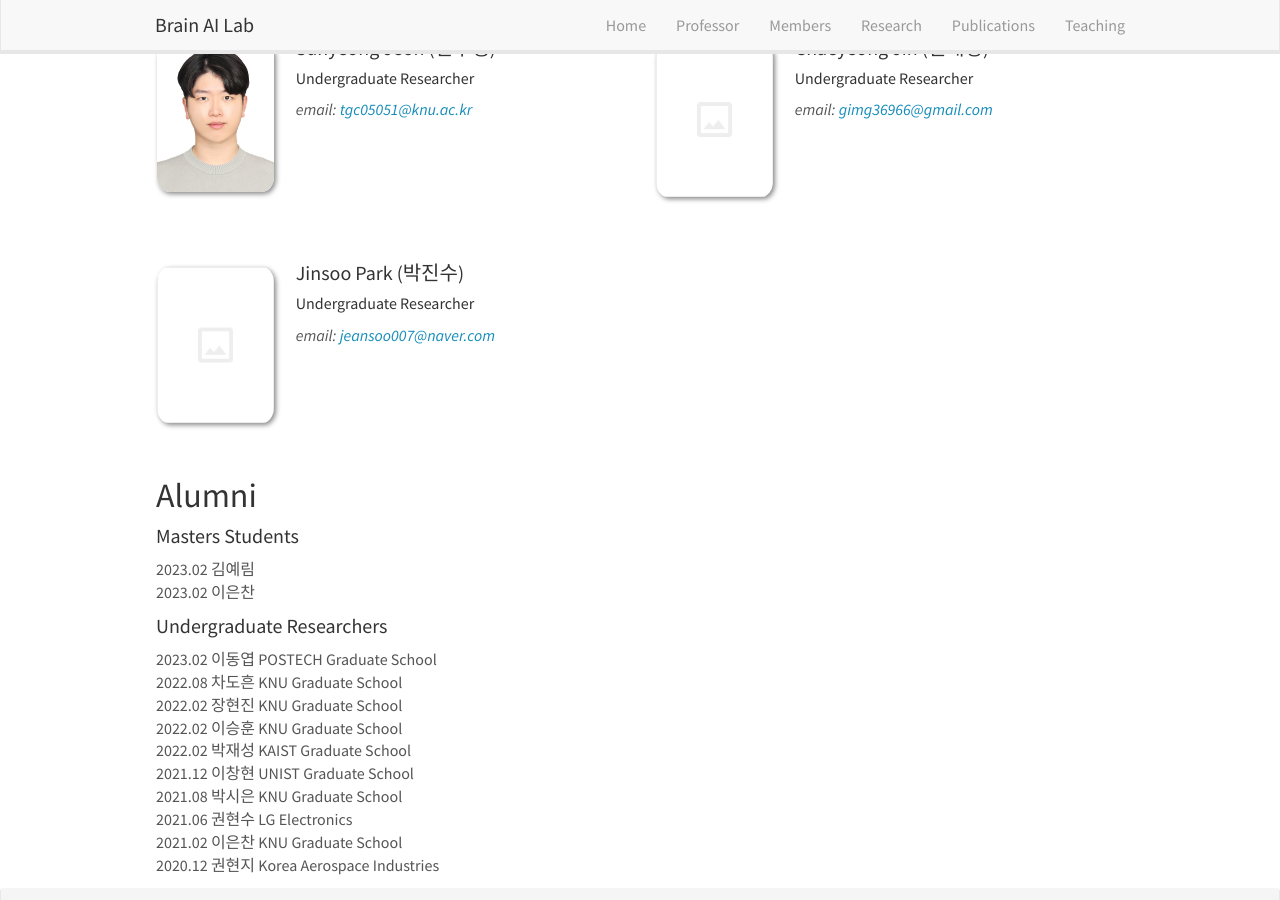
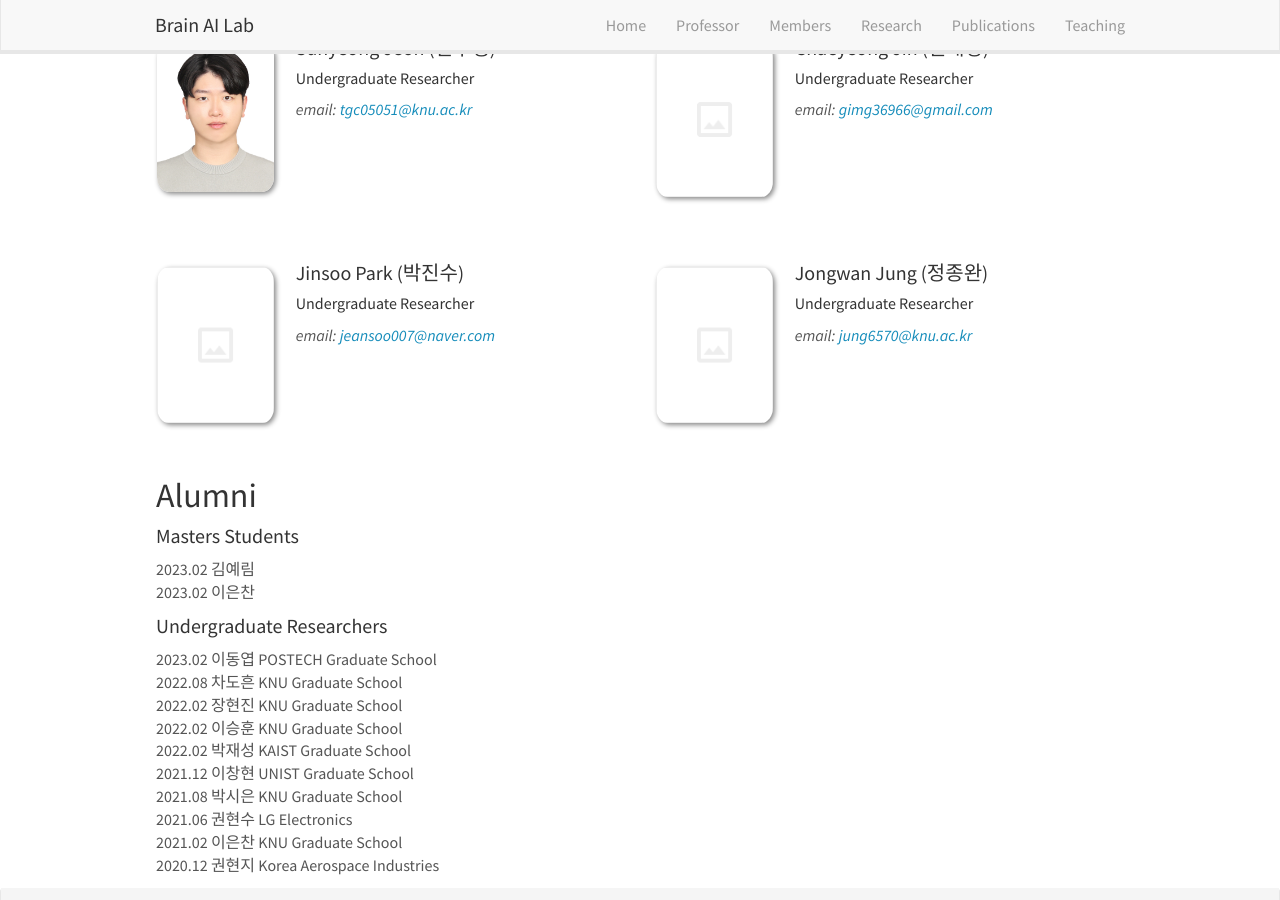
Before and after one commit to KNU-BrainAI/knu-brainai.github.io, a Jekyll site: the page built from _pages/members.md, in a window 1280 px wide and 900 px high, scrolled down 832 px. Built offline with Jekyll 4.4.1, drawn with Linux system fonts in a browser that asks for light colours; nearby versions of some CDN libraries.

Commit message:
Update team_members.yml

```diff
--- a/_data/team_members.yml
+++ b/_data/team_members.yml
@@ -65,3 +65,10 @@
   email: jeansoo007@naver.com
   number_educ: 1
   education1:
+
+- name: Jongwan Jung (정종완)
+  photo: blank.png
+  info: Undergraduate Researcher
+  email: jung6570@knu.ac.kr
+  number_educ: 1
+  education1:
```
